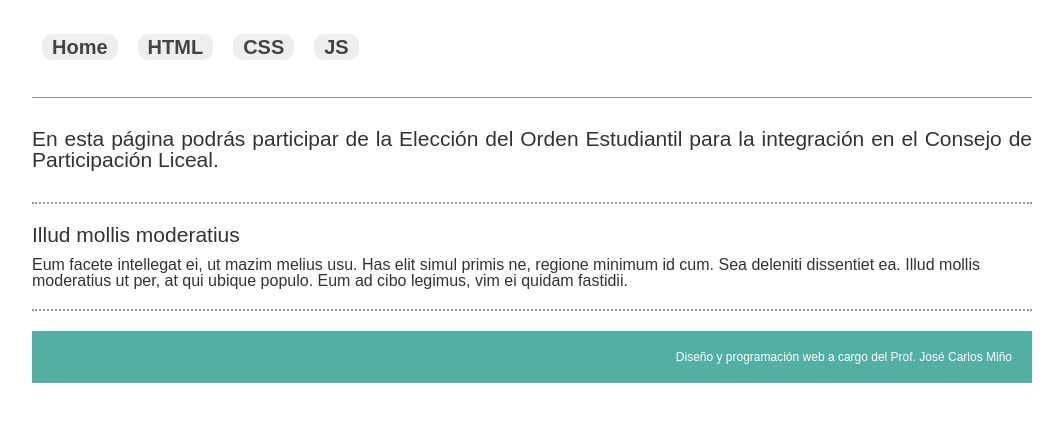
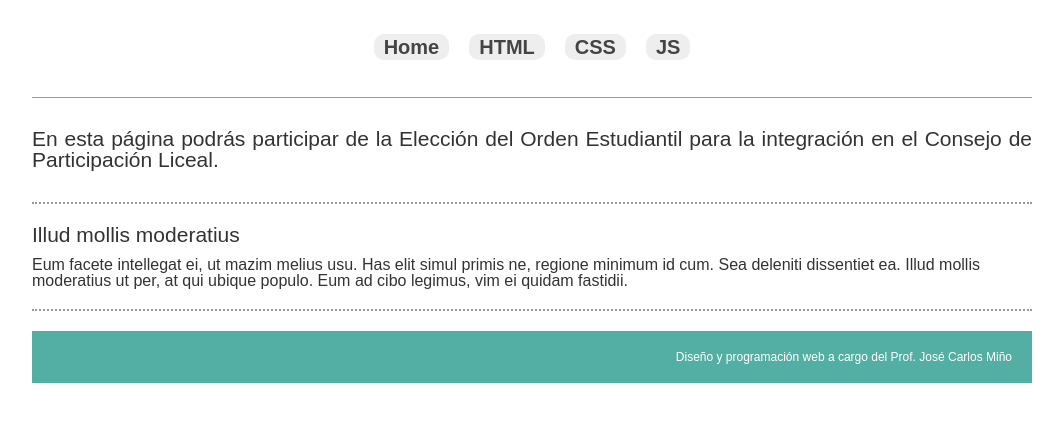
Before and after one commit to josemino/eleccion, a plain HTML site: page index.html in a window 1280 px wide. Shown: the part 223-644 px from the top of the page, without its empty margins (108-1171 px from the left). Drawn offline with Linux system fonts and the light colour scheme.

Commit message:
Update style.css

```diff
--- a/style.css
+++ b/style.css
@@ -34,7 +34,8 @@ header {
 }
 
 nav {
-    display: inline-block;
+    display: flex;
+    justify-content: center;
 }
 nav ul li a {
     background: #EEE;
```
